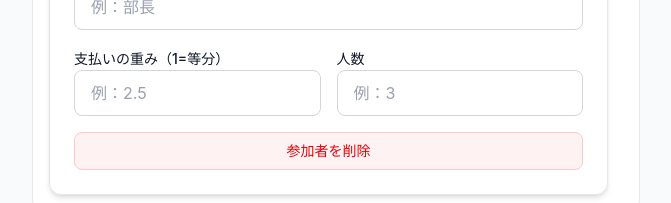
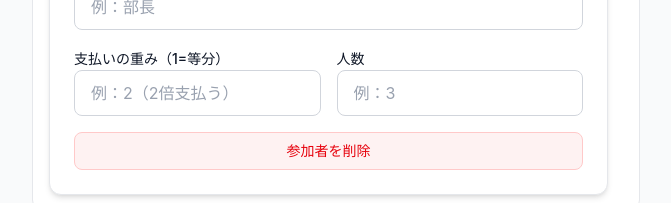
Before and after one commit to netakiryosuke/boss-pays-more, a Next.js app: page / in a window 1280 px wide. Shown: the part 290-493 px from the top of the page, without its empty margins (304-975 px from the left). Built offline with nearby package versions, Linux system fonts and the light colour scheme.

Commit message:
Update placeholder for weight input field example

```diff
--- a/src/components/ParticipantGroupInputGroup.tsx
+++ b/src/components/ParticipantGroupInputGroup.tsx
@@ -37,7 +37,7 @@ export default function ParticipantGroupInputGroup({
                         label="支払いの重み（1=等分）"
                         value={participantGroup.weight}
                         onChange={updateWeight}
-                        placeholder="例：2.5"
+                        placeholder="例：2（2倍支払う）"
                         type="number"
                         min={0}
                         step="any"
```
